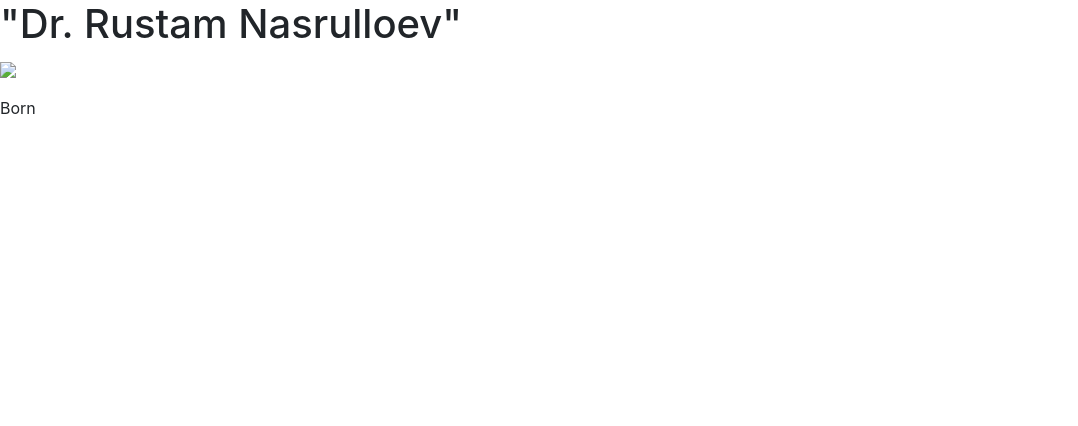
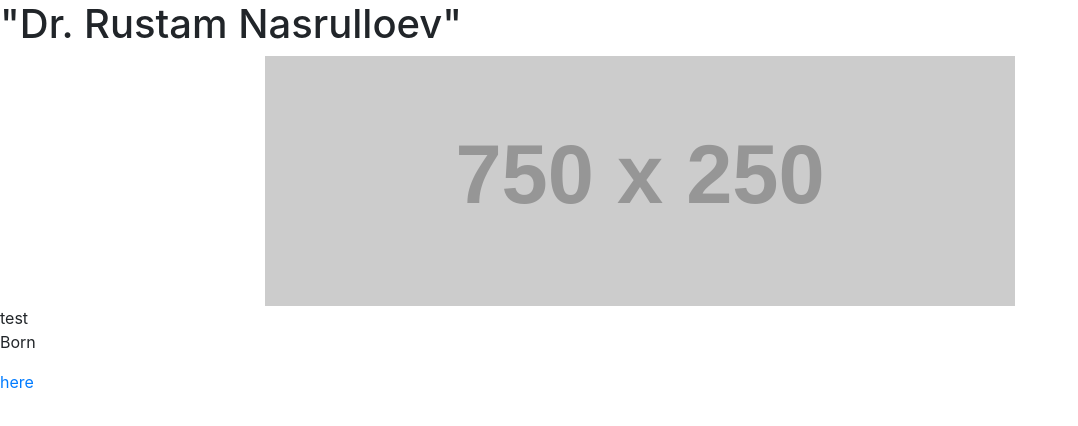
Before and after one commit to vvizzard/Rustam-Zacharie-Microverse, a plain HTML site: page index.html in a window 1280 px wide. Shown: the whole page, without its empty margins (0-1078 px from the left). Drawn offline with nearby package versions, Linux system fonts and the light colour scheme; placeholder pictures from the web are drawn by us.

Commit message:
2nd version

```diff
--- a/css/style.css
+++ b/css/style.css
@@ -1,5 +1,11 @@
-.img-div {
-  width: 50%;
+#img-div {
+  /* display: inline; */
+}
+
+#img-div > img {
+  max-width: 100%;
   height: auto;
-  text-align: center;
+  display: block;
+  margin-left: auto;
+  margin-right: auto;
 }
--- a/index.html
+++ b/index.html
@@ -13,12 +13,13 @@
 
 	<h1 id="title">"Dr. Rustam Nasrulloev"</h1>
 	<div id="img-div">
-		<img src="/home/rustik/Desktop/Wall papar/1.jpg" id="image">
-		<p id="img-caption"></p>
-	</div>
+		<img src="https://via.placeholder.com/750x250" id="image">
+    <div id="img-caption">test</div>
+
+  </div>
 	<div id="tribute-info">
-		<p>Born</p>
-		<link rel="stylesheet" type="text/css" href="#" target="_blank">
+    <p>Born</p>
+    <a id="tribute-link" href="#" target="_blank">here</a>
 	</div>
 
     <!--
```
